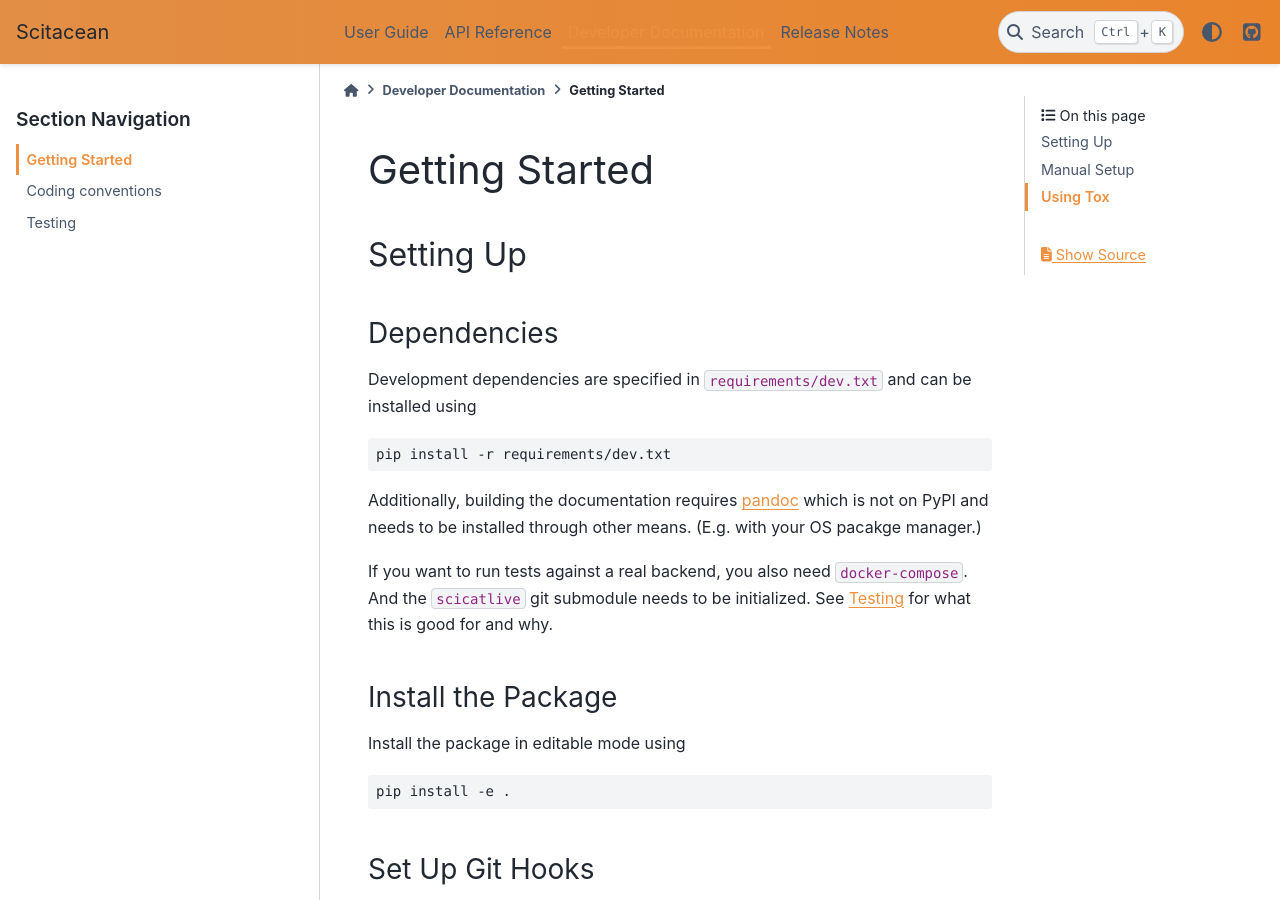
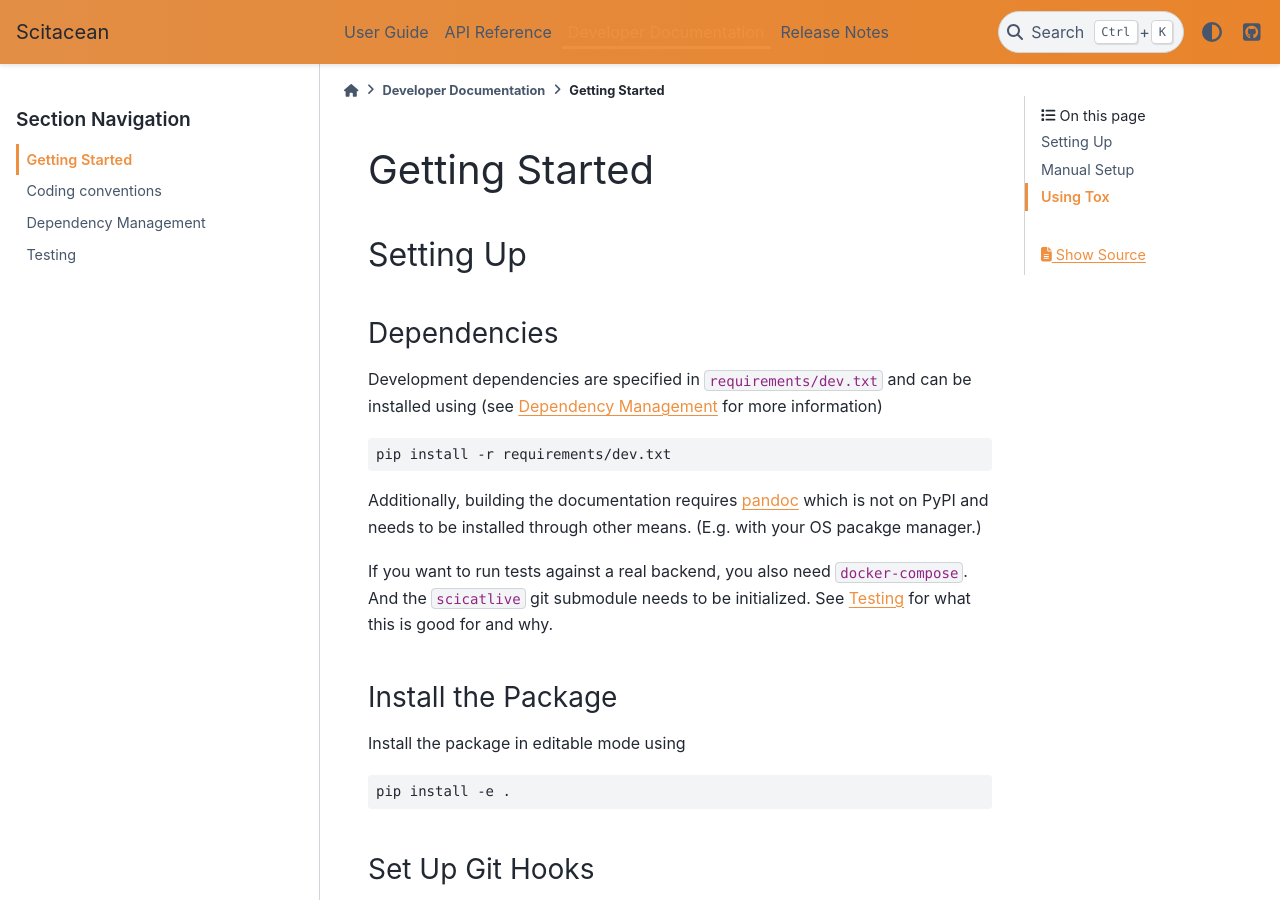
Before and after one commit to SciCatProject/scitacean, a Sphinx documentation site: the page built from docs/developer/getting-started.rst, in a window 1280 px wide and 900 px high. Built offline with Sphinx 7.4.7 and the PyData theme 0.15.4, drawn with Linux system fonts in a browser that asks for light colours; the version number could not be read and is left out.

Commit message:
Add page on dep management

```diff
--- a/docs/developer/getting-started.rst
+++ b/docs/developer/getting-started.rst
@@ -7,7 +7,7 @@
 Dependencies
 ~~~~~~~~~~~~
 
-Development dependencies are specified in ``requirements/dev.txt`` and can be installed using
+Development dependencies are specified in ``requirements/dev.txt`` and can be installed using (see `Dependency Management <./dependency-management.rst>`_ for more information)
 
 .. code-block:: sh
 
--- a/docs/developer/index.rst
+++ b/docs/developer/index.rst
@@ -14,4 +14,5 @@
 
    getting-started
    coding-conventions
+   dependency-management
    testing
```
Also changed, not shown: docs/developer/dependency-management.rst (added, +17 -0 lines).
